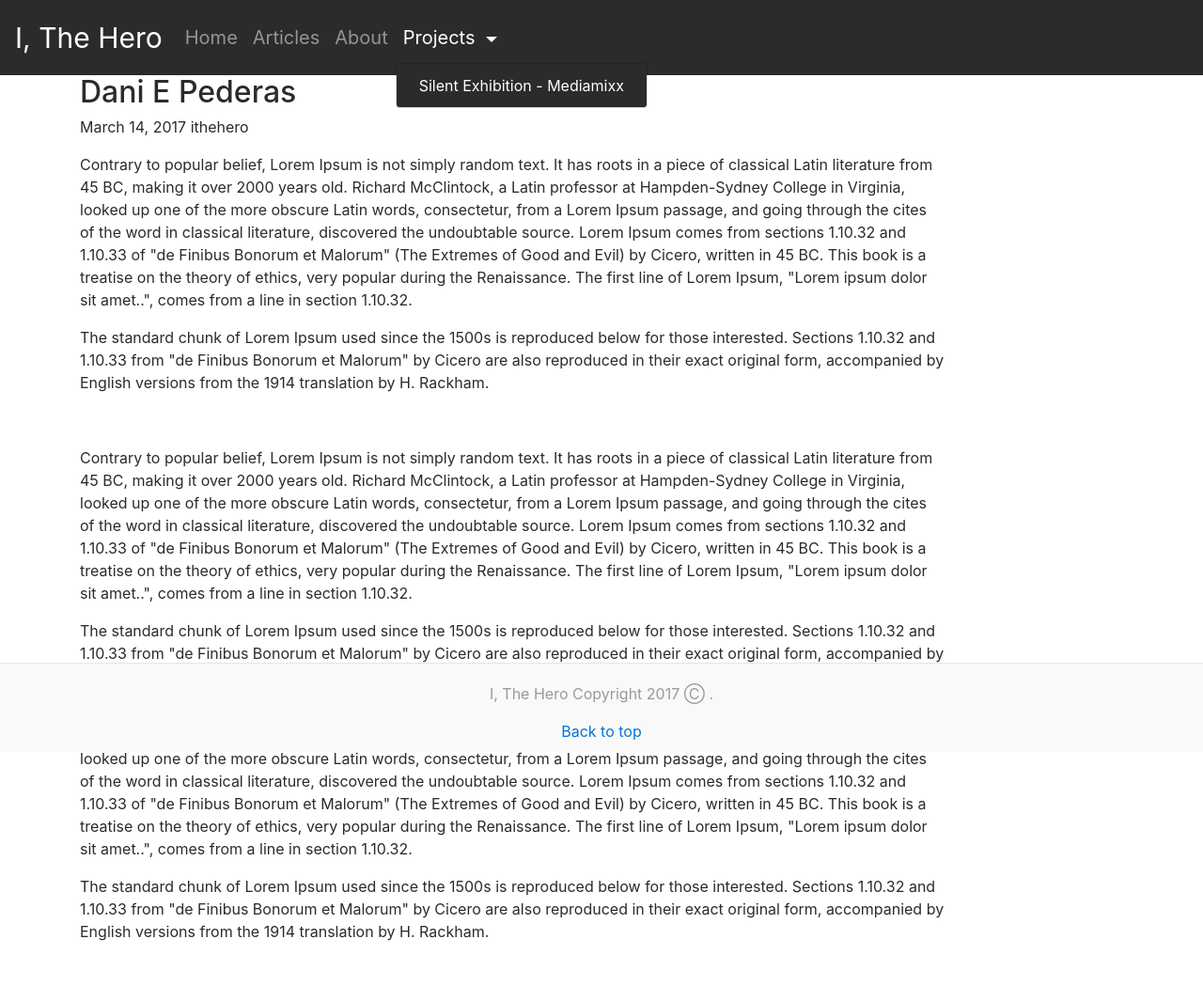
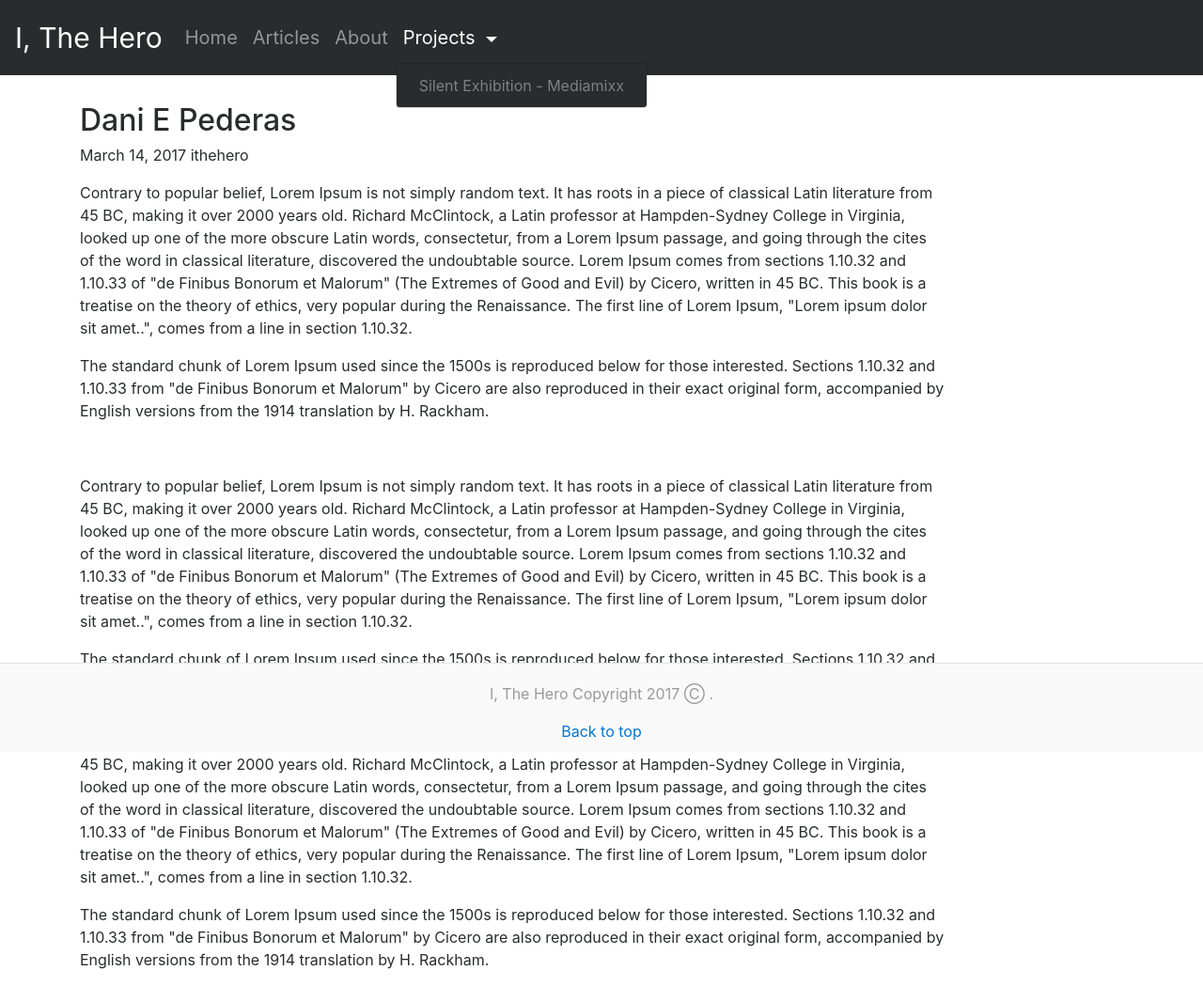
Before and after one commit to kzmv/ithehero, a Django app: a page that uses ithehero/templates/base.html in a window 1280 px wide, after a click on "Projects". Shown: the whole page at 94% size. Before the commit the page ends 1001 px from the top, so only its background shows below. Run offline with Django 3.2, Linux system fonts and the light colour scheme; data comes from the database, SQL or seed files in the repository; some libraries are stand-ins or nearby versions.

Commit message:
add css changes

```diff
--- a/ithehero/static/css/navbar.css
+++ b/ithehero/static/css/navbar.css
@@ -105,7 +105,7 @@ body {
 
 .summary-card {
     padding: 10px 10px 10px 10px;
-    margin-bottom: 25px;
+    margin-top: 25px;
     overflow: hidden;
     background-color: #292b2c;
 
@@ -115,6 +115,7 @@ body {
     font-size: 20px;
     font-weight: bold;
     margin-bottom:20px;
+    margin-top:30px;
 }
 
 .dropdown-menu{
@@ -122,8 +123,17 @@ body {
 }
 
 .dropdown-item{
-       color: white !important;
+    color: white !important;
     background-color:#292b2c !important;
+}
+
+.dropdown-item{
+    color: grey !important;
+    background-color:#292b2c !important;
+}
+
+.dropdown-item:hover{
+    color: white !important;
 }
 
 .navbar{
@@ -137,3 +147,7 @@ body {
 .navbar-brand{
     font-size:30px !important;
 }
+
+.blog-post{
+    margin-top:30px;
+}
```
